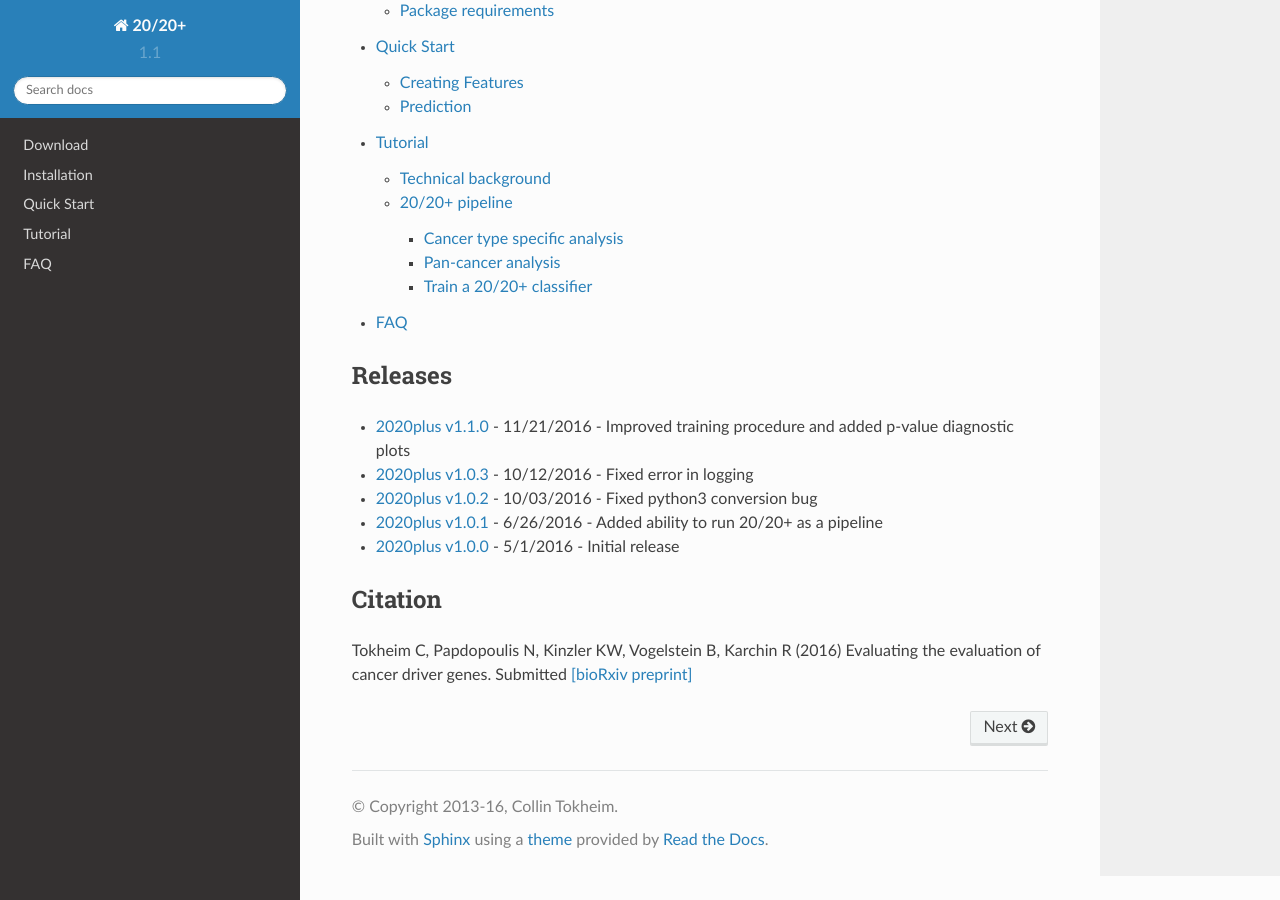
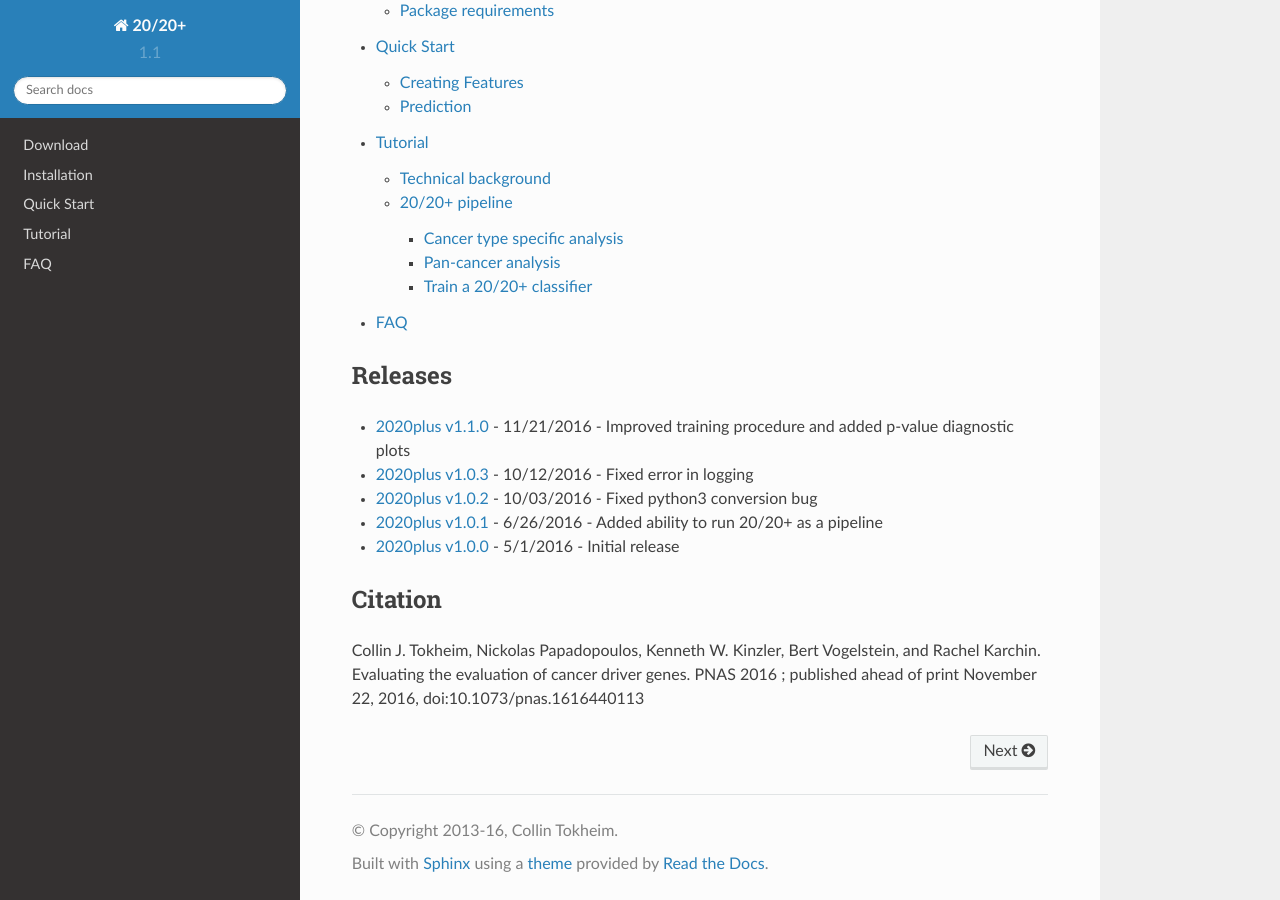
Before and after one commit to KarchinLab/2020plus, a Sphinx documentation site: the page built from doc/index.rst, in a window 1280 px wide and 900 px high, scrolled down 834 px. Built offline with Sphinx 7.4.7 and the Read the Docs theme 2.0.0, drawn with Linux system fonts in a browser that asks for light colours.

Commit message:
Updated citation

```diff
--- a/doc/index.rst
+++ b/doc/index.rst
@@ -39,4 +39,4 @@ Releases
 Citation
 --------
 
-Tokheim C, Papdopoulis N, Kinzler KW, Vogelstein B, Karchin R (2016) Evaluating the evaluation of cancer driver genes. Submitted `[bioRxiv preprint] <http://biorxiv.org/content/early/2016/06/23/060426>`_
+Collin J. Tokheim, Nickolas Papadopoulos, Kenneth W. Kinzler, Bert Vogelstein, and Rachel Karchin. Evaluating the evaluation of cancer driver genes. PNAS 2016 ; published ahead of print November 22, 2016, doi:10.1073/pnas.1616440113
```
